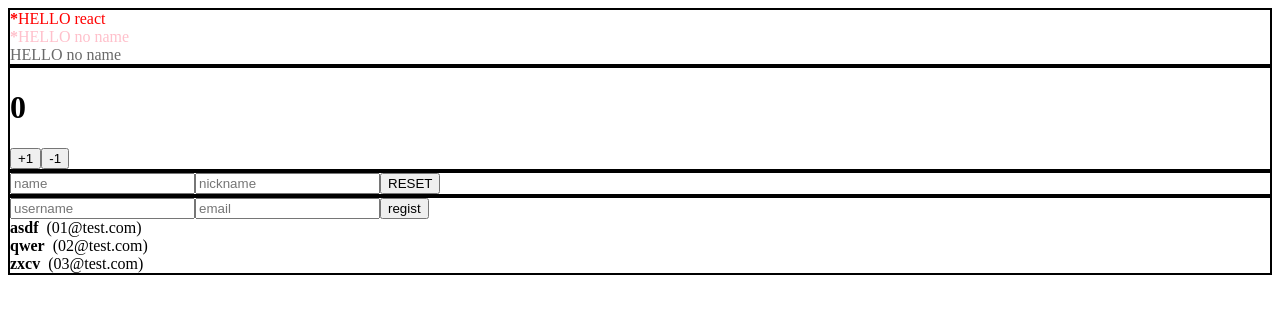
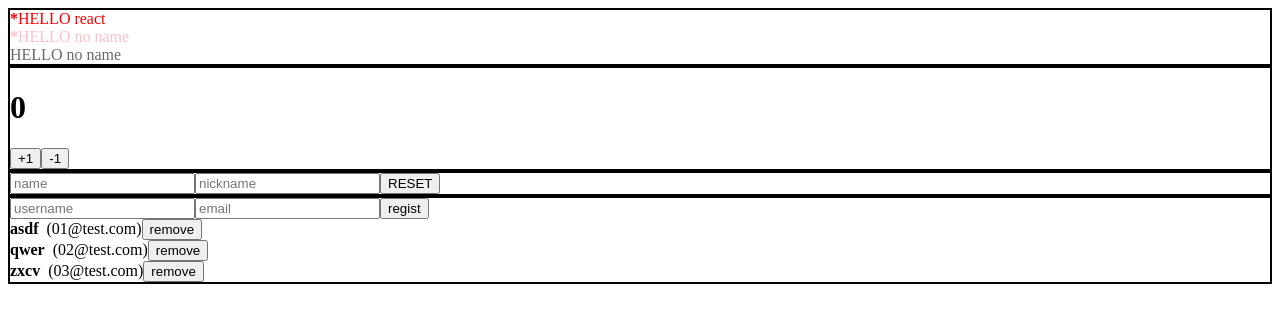
Before and after one commit to JeahaOh/LearnAndTeachReact, a React (Create React App) app: page / in a window 1280 px wide. Shown: the top 322 px of the page. Built offline with nearby package versions, Linux system fonts and the light colour scheme.

Commit message:
배열 안에 항목 제거하기

```diff
--- a/src/App.js
+++ b/src/App.js
@@ -63,6 +63,10 @@
     nextId.current += 1;
   };
 
+  const onRemove = id => {
+    setUsers(users.filter(user => user.id !== id));
+  };
+
   return (
     <>
       <Wrapper>
@@ -83,7 +87,7 @@
           onChange={onChange}
           onCreate={onCreate}
         />
-        <UserList users={users} />
+        <UserList users={users} onRemove={onRemove} />
       </Wrapper>
     </>
   );
--- a/src/UserList.jsx
+++ b/src/UserList.jsx
@@ -1,20 +1,22 @@
 import React from 'react';
 
-function User({ user }) {
+function User({ user, onRemove }) {
+  const { username, email, id } = user;
   return (
     <div>
-      <b>{user.username}</b>&ensp;
-      <span>({user.email})</span>
+      <b>{username}</b>&ensp;
+      <span>({email})</span>
+      <button onClick={() => onRemove(id)}>remove</button>
     </div>
   );
 }
 
-export default function UserList({ users }) {
+export default function UserList({ users, onRemove }) {
   return (
     <>
       <div>
         {users.map(user => (
-          <User user={user} key={user.id} />
+          <User user={user} key={user.id} onRemove={onRemove} />
         ))}
       </div>
     </>
```
Also changed, not shown: 1 other file (tests, documents, lock files or other folders).
